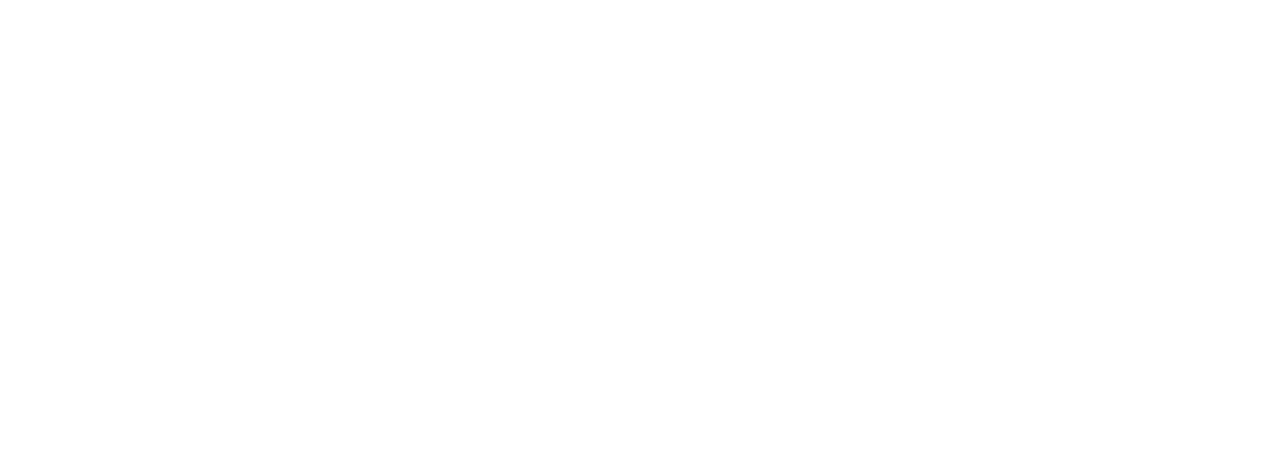
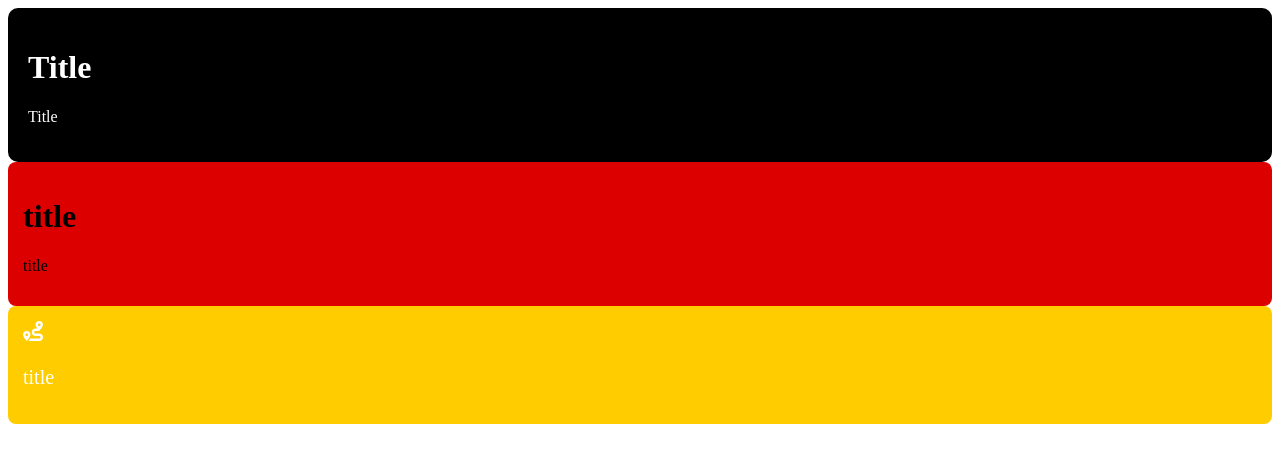
Before and after one commit to Jatin-sharma01/Monster-Class, a React (Vite) app in the folder react-demos/: page / in a window 1280 px wide. Shown: the top 462 px of the page. Built offline with nearby package versions, Linux system fonts and the light colour scheme.

Commit message:
React inline css

```diff
--- a/react-demos/package.json
+++ b/react-demos/package.json
@@ -11,7 +11,9 @@
   },
   "dependencies": {
     "react": "^19.1.0",
-    "react-dom": "^19.1.0"
+    "react-dom": "^19.1.0",
+    "react-icon": "^1.0.0",
+    "react-icons": "^5.5.0"
   },
   "devDependencies": {
     "@eslint/js": "^9.30.1",
--- a/react-demos/src/App.jsx
+++ b/react-demos/src/App.jsx
@@ -6,10 +6,17 @@
 import ProductList from './components/ProductList'
 import Person from './components/Person'
 import Product from './components/Product'
+import Weather from './components/Weather'
+import UserStatus from './components/UserStatus'
+import Greeting from './components/Greeting'
+import StyleCard from './components/StyleCard'
+import ProfileCard from './components/ProfileCard'
+import IconComponent from './components/IconComponent'
 
 function App() {
   return (
-    <>
+    <div>
+
     {/* <Header />
     <MainContent />
     <Footer /> */}
@@ -17,7 +24,25 @@
     <ProductList /> */}
     {/* <Person name="Jatin" age={22} />
     <Product name="Jatin2" age={23} /> */}
-    </>
+
+    {/* weather component */}
+    {/* <Weather /> */}
+
+
+    {/*userstatus component */}
+    {/* <UserStatus loggedIn={"true"} isAdmin={"false"} /> */}
+    {/* <UserStatus loggedIn={"false"} /> */}
+
+    {/* greeting component */}
+      {/* <Greeting timeOfDay={"morning"} /> */}
+      {/* <Greeting timeOfDay={"afternoon"} /> */}
+
+
+
+      <StyleCard />
+      <ProfileCard />
+      <IconComponent />
+    </div>
   )
 }
 
--- /dev/null
+++ b/react-demos/src/components/Greeting.jsx
@@ -0,0 +1,12 @@
+import React from 'react'
+
+function Greeting(props) {
+    return props.timeOfDay === 'morning' ? (<h1>Good Morning</h1>) : (<h1>Good Afternoon</h1>)
+  return (
+    <div>
+
+    </div>
+  )
+}
+
+export default Greeting
--- /dev/null
+++ b/react-demos/src/components/IconComponent.jsx
@@ -0,0 +1,21 @@
+import React from 'react'
+import { FaRoute } from "react-icons/fa";
+
+
+function IconComponent() {
+    const styles ={
+        backgroundColor: "#FFCC00",
+        color: "white",
+        padding: "15px",
+        fontSize: "20px",
+        borderRadius: "8px",
+    }
+  return (
+    <div style={styles}>
+       <FaRoute />
+        <p> title</p>
+    </div>
+  )
+}
+
+export default IconComponent
--- /dev/null
+++ b/react-demos/src/components/ProfileCard.jsx
@@ -0,0 +1,18 @@
+import React from 'react'
+
+function ProfileCard() {
+    const styles = {
+        backgroundColor: "#DD0000",
+        padding: "15px",
+        borderRadius: "8px",
+        color: "black",
+    }
+  return (
+    <div style={styles}>
+        <h1>title</h1>
+        <p>title</p>
+    </div>
+  )
+}
+
+export default ProfileCard
--- /dev/null
+++ b/react-demos/src/components/StyleCard.jsx
@@ -0,0 +1,19 @@
+import React from 'react'
+
+function StyleCard() {
+    const styles = {
+        backgroundColor: "#000000",
+        padding: "20px",
+        borderRadius: "10px",
+        color: "white",
+    }
+  return (
+    <div style={styles}>
+
+        <h1>Title</h1>
+        <p>Title</p>
+    </div>
+  )
+}
+
+export default StyleCard
--- /dev/null
+++ b/react-demos/src/components/UserStatus.jsx
@@ -0,0 +1,17 @@
+import React from 'react'
+
+function UserStatus(loggedIn, isAdmin) {
+    if (loggedIn && isAdmin) {
+        return <h1>Welcome Admin</h1>
+    } else {
+        return <h1>Welcome User</h1>
+    }
+  return (
+    <div>
+
+
+    </div>
+  )
+}
+
+export default UserStatus
--- /dev/null
+++ b/react-demos/src/components/Weather.jsx
@@ -0,0 +1,22 @@
+import React from 'react'
+
+function Weather(temperature) {
+    let temp =26;
+    if(temp < 15){
+        return <h1>It's cold outside!</h1>
+    }
+    else if( temp >= 15 && temp <= 25 ){
+
+        return <h1> its nice outside!</h1>
+    } else if(temp > 25) {
+        return <h1> its hot outside</h1>
+    }
+
+  return (
+    <div>
+        Weather
+    </div>
+  )
+}
+
+export default Weather
```
Also changed, not shown: 1 other file (tests, documents, lock files or other folders).
